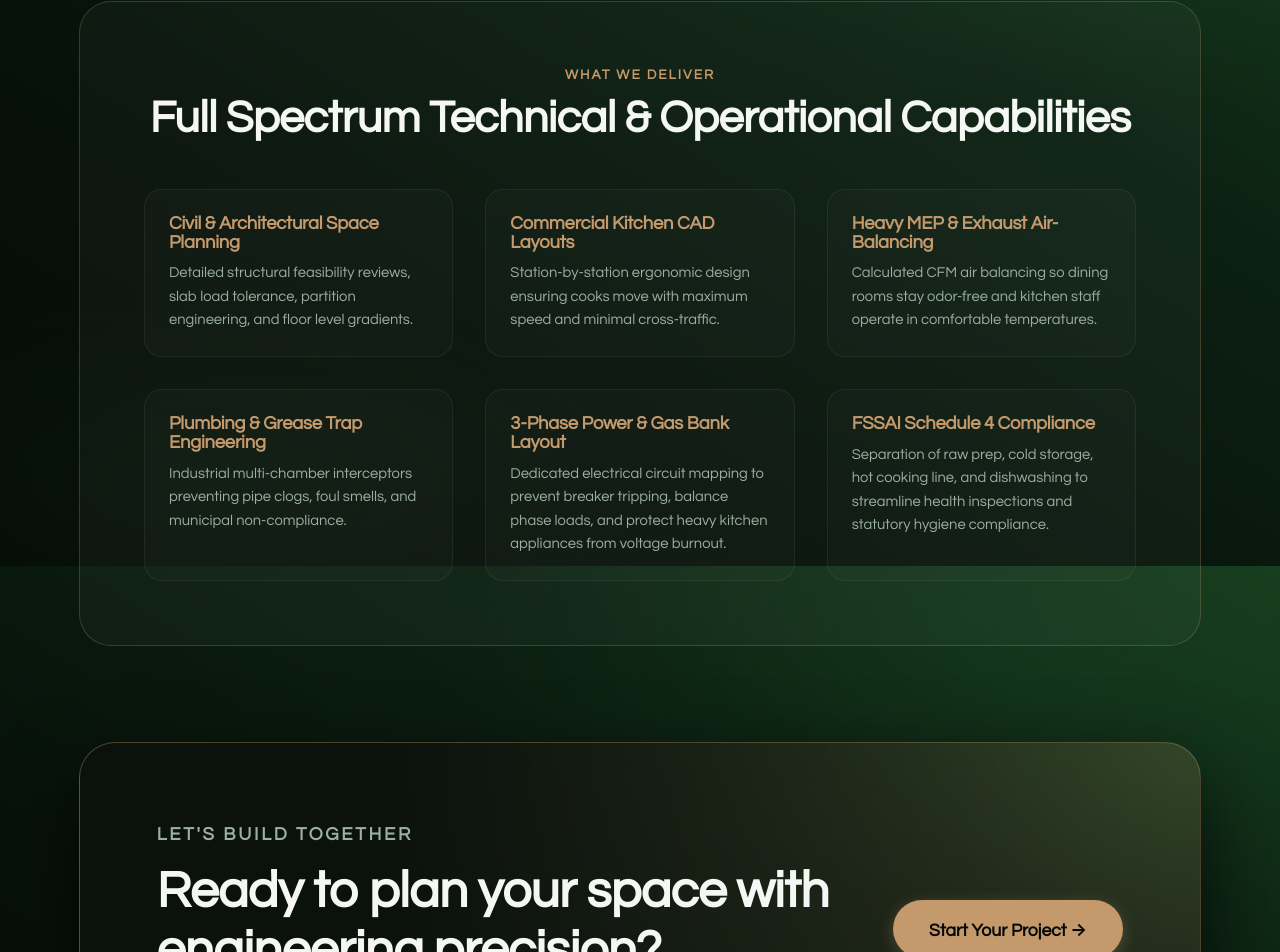
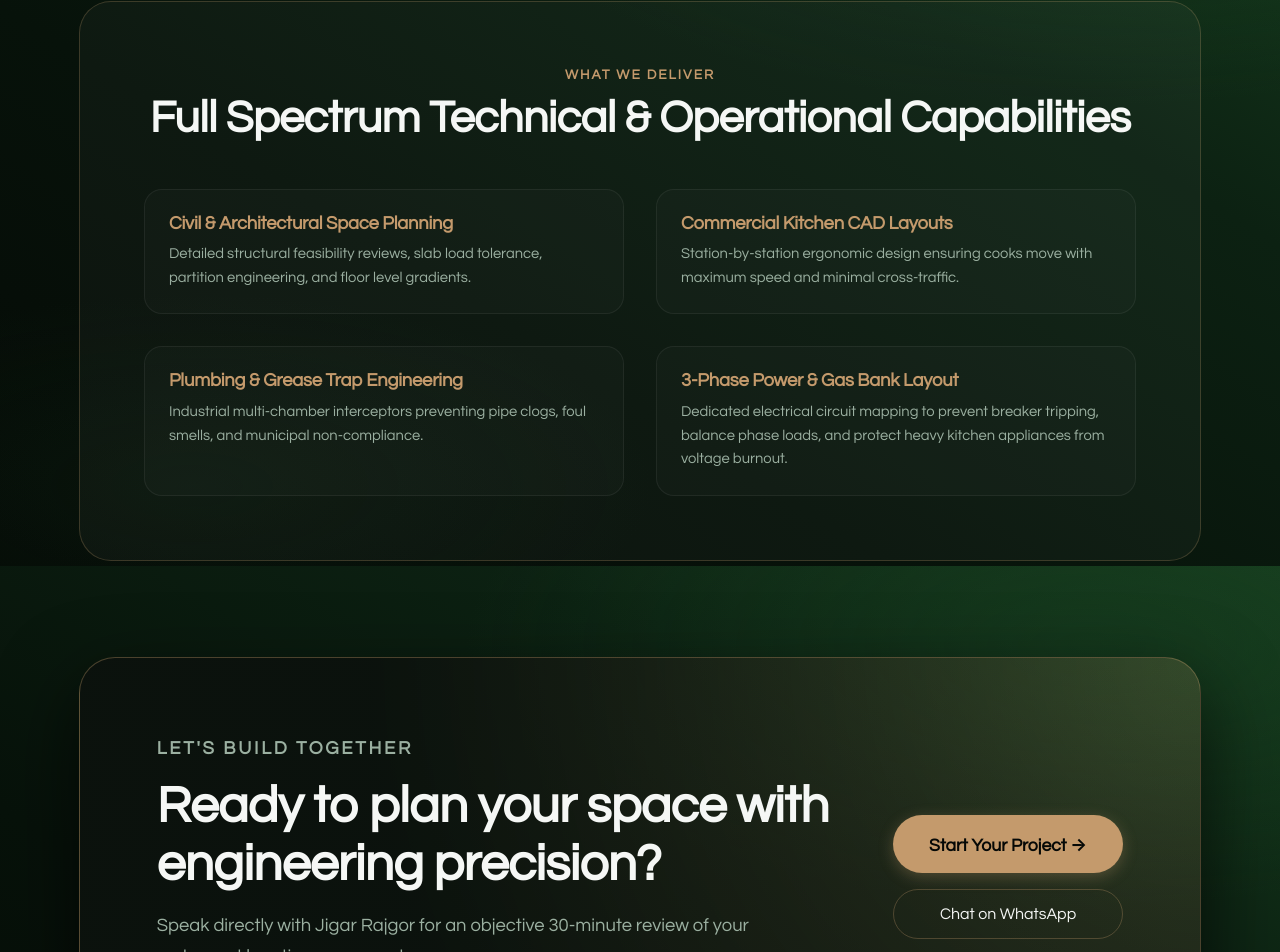
Before and after one commit to Bhargavrajput0110/JRconsultancy, a React (Vite) app in the folder client/: page /about in a window 1280 px wide. Shown: the part 1834-2786 px from the top of the page. Built offline with nearby package versions, Linux system fonts and the light colour scheme.

Commit message:
update: remove Heavy MEP and FSSAI cards from About page capabilities section

```diff
--- a/client/src/pages/AboutPage.tsx
+++ b/client/src/pages/AboutPage.tsx
@@ -130,7 +130,7 @@
             </h2>
           </div>
 
-          <div style={{ display: 'grid', gridTemplateColumns: 'repeat(auto-fit, minmax(280px, 1fr))', gap: '2rem' }}>
+          <div style={{ display: 'grid', gridTemplateColumns: 'repeat(auto-fit, minmax(min(100%, 320px), 1fr))', gap: '2rem' }}>
             {[
               {
                 title: 'Civil & Architectural Space Planning',
@@ -141,20 +141,12 @@
                 desc: 'Station-by-station ergonomic design ensuring cooks move with maximum speed and minimal cross-traffic.'
               },
               {
-                title: 'Heavy MEP & Exhaust Air-Balancing',
-                desc: 'Calculated CFM air balancing so dining rooms stay odor-free and kitchen staff operate in comfortable temperatures.'
-              },
-              {
                 title: 'Plumbing & Grease Trap Engineering',
                 desc: 'Industrial multi-chamber interceptors preventing pipe clogs, foul smells, and municipal non-compliance.'
               },
               {
                 title: '3-Phase Power & Gas Bank Layout',
                 desc: 'Dedicated electrical circuit mapping to prevent breaker tripping, balance phase loads, and protect heavy kitchen appliances from voltage burnout.'
-              },
-              {
-                title: 'FSSAI Schedule 4 Compliance',
-                desc: 'Separation of raw prep, cold storage, hot cooking line, and dishwashing to streamline health inspections and statutory hygiene compliance.'
               }
             ].map((cap, i) => (
               <div key={i} style={{ padding: '1.5rem', background: 'rgba(255, 255, 255, 0.02)', borderRadius: '18px', border: '1px solid rgba(255, 255, 255, 0.06)' }}>
```
